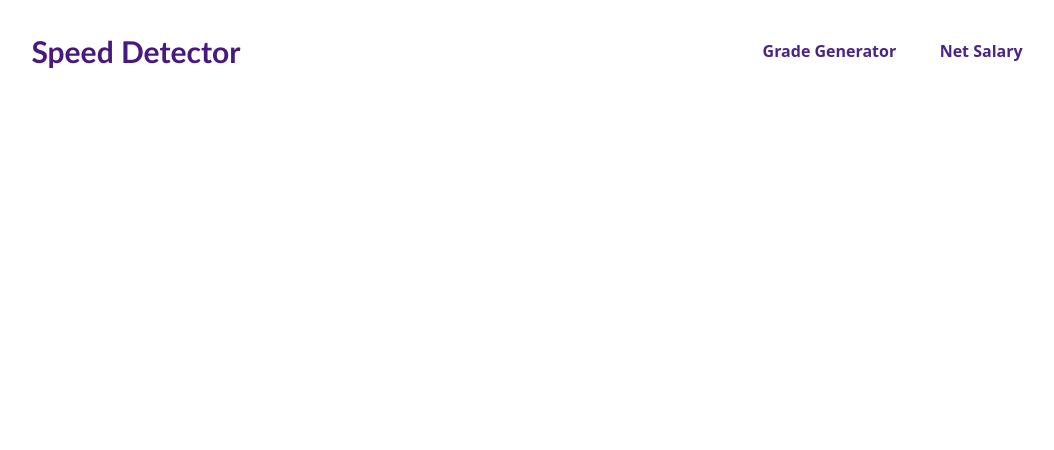
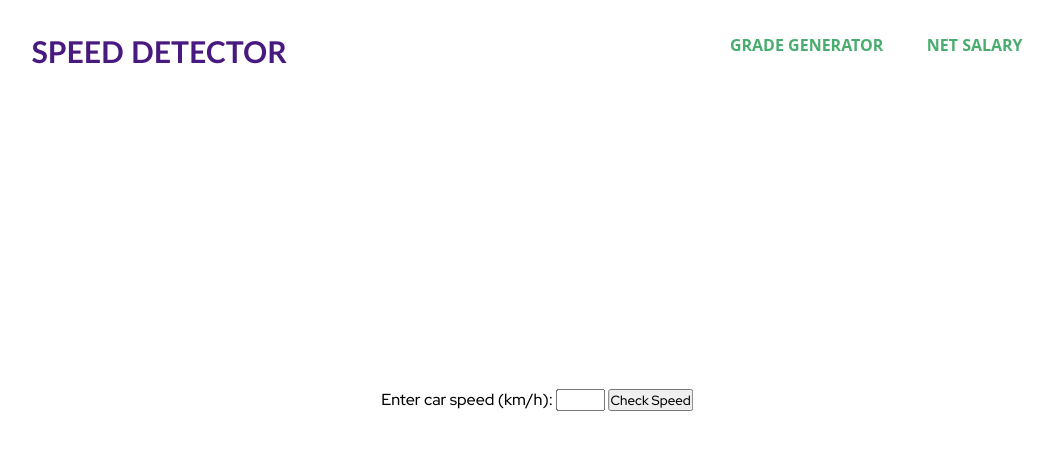
Before and after one commit to lewis-mwangi1/Lewis-Mwangi-Code-Challenge-Wk1, a plain HTML site: page speedDetector.html in a window 1280 px wide. Shown: the whole page, without its empty margins (103-1157 px from the left). Drawn offline with Linux system fonts and the light colour scheme.

Commit message:
2 challenges down

```diff
--- a/speedDetector.html
+++ b/speedDetector.html
@@ -12,18 +12,22 @@
     <canvas class="background"></canvas>
     <!-----------SPEED DETECTOR----------->
     <nav>
-        <h2 class="speedDetector">Speed Detector</h2>
+        <h2 class="speedDetector">SPEED DETECTOR</h2>
         <ul>
-            <li><a href="grade-Generator.html">Grade Generator</a></li>
-            <li><a href="netSalary.html">Net Salary</a></li>
+            <li><a href="grade-Generator.html">GRADE GENERATOR</a></li>
+            <li><a href="netSalary.html">NET SALARY</a></li>
         </ul>
     </nav>
+    <div class="Container">
     <form>
-
+        <label for="speed">Enter car speed (km/h):</label>
+		<input type="number" id="speed" name="speed" min="0" max="500" required>
+		<button type="submit" onclick="checkSpeed()">Check Speed</button>
     </form>
-
+    </div>
+    <p id="points"></p>
 
     <script src="speedDetector.js">
     </script>
 </body>
-</html>
+</html
--- a/speedDetector.js
+++ b/speedDetector.js
@@ -1,16 +1,16 @@
-function speedDetector(speed) {
-  const speedLimit = 70;
-  const kmPerDemeritPoint = 5;
-  let demeritPoints = 0;
+function checkSpeed() {
+  const speed = document.getElementById("speed").value;
+  let points = 0;
 
-  if (speed <= speedLimit) {
-    console.log("Ok");
+  if (speed < 70) {
+    points = 0;
   } else {
-    demeritPoints = Math.floor((speed - speedLimit) / kmPerDemeritPoint);
-    if (demeritPoints > 12) {
-      console.log("License suspended");
-    } else {
-      console.log(`Points: ${demeritPoints}`);
-    }
+    points = Math.floor((speed - 70) / 5);
+  }
+
+  if (points > 12) {
+    document.getElementById("points").innerHTML = "License suspended";
+  } else {
+    document.getElementById("points").innerHTML = "Points: " + points;
   }
 }
--- a/style.css
+++ b/style.css
@@ -9,8 +9,8 @@
 .body {
         background-size: 100% 100%;
         background-position: 0px 0px,0px 0px,0px 0px,0px 0px,0px 0px;
-        background-color: #5cd49c
-        background-image: -moz-linear-gradient:#243f88;
+        background-color: #5cd49c;
+        background-image: -moz-linear-gradient #243f88;
 }
 
 *{
@@ -27,6 +27,7 @@
         background-size: cover;
     }
 
+
     h2 {
     font-family:'Gill Sans', 'Gill Sans MT', Calibri, 'Trebuchet MS', sans-serif ;
     font-size: 30px;
@@ -35,11 +36,11 @@
     }
     nav{
         display: flex;
-        align-items: center;
+        align-items:flex-start ;
         justify-content: space-between;
         padding-left: 10%;
         padding-right: 10%;
-        color: #243f88;
+        color: #3b8824;
     }
     nav ul li{
         list-style-type: none ;
@@ -47,7 +48,7 @@
         padding: 10px 20px;
     }
     nav ul li a{
-        color:#4a2585;
+        color:#4aad70;
         text-decoration:solid;
         font-weight: bold;
         font-family: system-ui, -apple-system, BlinkMacSystemFont, 'Segoe UI', Roboto, Oxygen, Ubuntu, Cantarell, 'Open Sans', 'Helvetica Neue', sans-serif;
@@ -57,6 +58,14 @@
         transition: .1s;
         cursor: pointer;
         }
-
-
-}
+    .Container {
+        position: absolute;
+        top: 50%;
+        left: 50%;
+        transform: translate(-50%, -50%);
+    }
+    .p {
+        position: absolute;
+        left: 50%;
+        transform: translate(-50%, -50%);
+    }
```
Also changed, not shown: grade-Generator.html (+10 -8 lines), gradeGenerator.js (+8 -6 lines), netSalary.html (+10 -5 lines).
